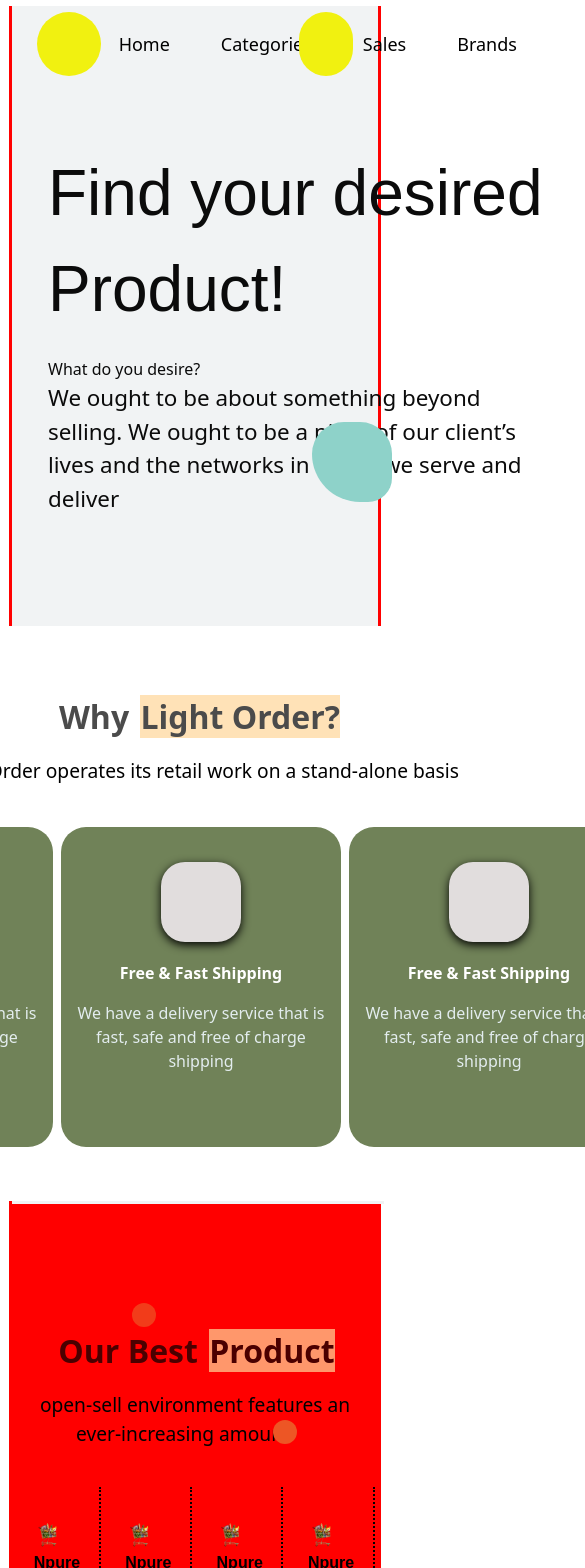
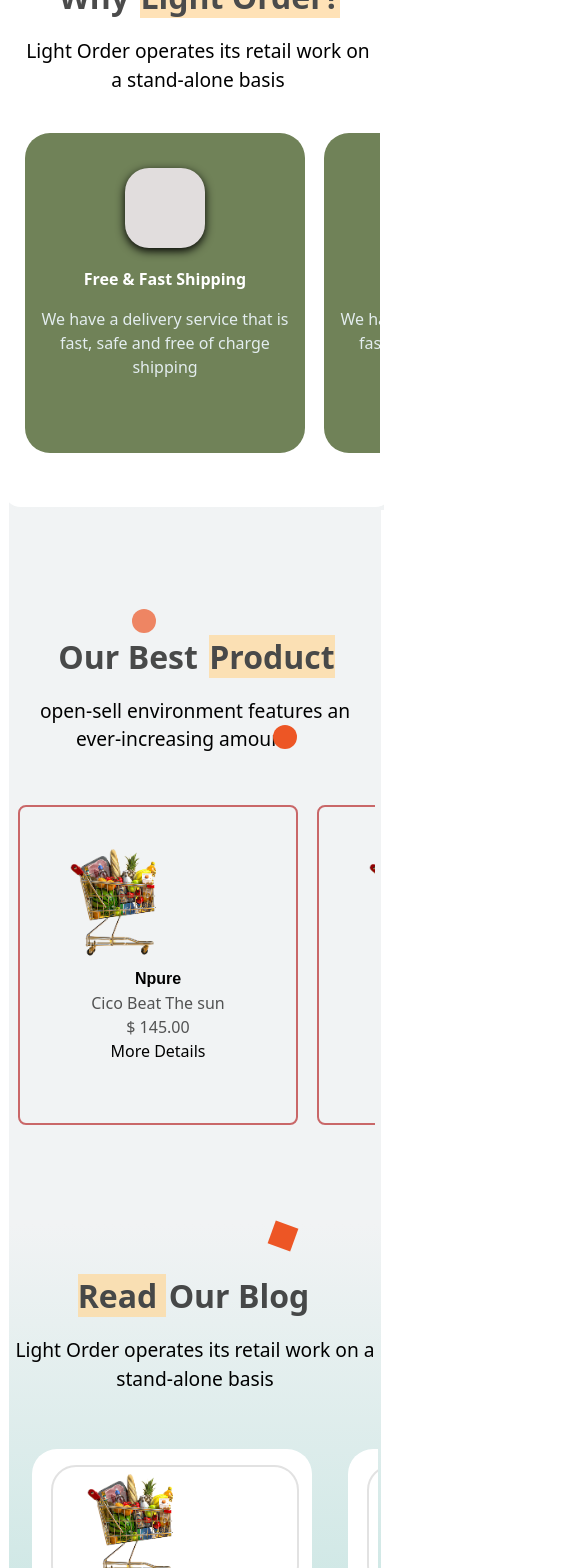
Before and after one commit to Jobsidney/Light-Order, a Next.js app: page / in a window 390 px wide. Shown: the top 1568 px of the page, 585 px wide, since content can reach past the window. Built offline with nearby package versions, Linux system fonts and the light colour scheme.

Commit message:
Direction icons

```diff
--- a/components/Cards/FloatCard.js
+++ b/components/Cards/FloatCard.js
@@ -1,7 +1,7 @@
 import { BsGrid3X3GapFill, BsList } from 'react-icons/bs';
 function FloatCard() {
   return (
-    <div className="fcard">
+    <div className="fcard ">
         <div className="icon">
 
         </div>
--- a/package.json
+++ b/package.json
@@ -15,7 +15,8 @@
     "next": "12.3.0",
     "react": "18.2.0",
     "react-dom": "18.2.0",
-    "react-icons": "^4.4.0"
+    "react-icons": "^4.4.0",
+    "tailwind-scrollbar-hide": "^1.1.7"
   },
   "devDependencies": {
     "autoprefixer": "^10.4.9",
--- a/pages/index.js
+++ b/pages/index.js
@@ -10,6 +10,7 @@ import IntroInfo from '../components/navBar/IntroInfo'
 import NavBar from '../components/navBar/NavBar'
 import Search from '../components/SearchBar/search'
 import styles from '../styles/Home.module.css'
+import {MdChevronLeft, MdChevronRight} from 'react-icons/md'
 
 export default function Home() {
   function Title({title,span,span2,des}){
@@ -22,14 +23,14 @@ export default function Home() {
   }
   return (
     <div className='body'>
-      <div className="wholeINtro">
+      {/* <div className="wholeINtro">
           <NavBar/>
           <IntroInfo/>
-        </div>
+        </div> */}
         <div className="descr">
-          <div className='floating-card'>
+          <div className='floating-card xsm:w-ful' >
             <Title title="Why " span={'Light Order?'} des="Light Order operates its retail work on a stand-alone basis"/>
-            <div className='inline-flex'>
+            <div className='flex xsm:w-full dp:justify-center xsm:overflow-x-scroll xsm:scroll xsm:white-space-nowrap xsm:scroll-smooth '>
               <FloatCard/>
               <FloatCard/>
               <FloatCard/>
@@ -39,7 +40,7 @@ export default function Home() {
         </div>
         <div className="products">
           <Title title={"Our Best "} span="Product" des={"open-sell environment features an ever-increasing amount"}/>
-          <div className="itemsCard flex justify-center">
+          <div className="itemsCard md:justify-center  xsm:overflow-x-scroll xsm:scroll xsm:white-space-nowrap xsm:scroll-smooth xsm:flex xsm:flex-row">
             <AdvertCard/>
             <AdvertCard/>
             <AdvertCard/>
@@ -48,7 +49,7 @@ export default function Home() {
         </div>
         <div className="blogs text-center">
           <Title title="Our Blog" span2={'Read '} des="Light Order operates its retail work on a stand-alone basis"/>
-          <div className="flex justify-center xsm:flex-wrap">
+          <div className="flex md:justify-center  xsm:overflow-x-scroll xsm:scroll xsm:white-space-nowrap xsm:scroll-smooth ">
             <BlogCards/>
             <BlogCards/>
             <BlogCards/>
@@ -58,15 +59,19 @@ export default function Home() {
               <p><span>10,000+</span> trusted reviews</p>
               <h2>by customers</h2>
             </div>
-            <div className="reviewCardsAll flex xsm:flex-wrap">
-              <ReviewsCard/>
-              <ReviewsCard/>
-              <ReviewsCard/>
-              <ReviewsCard/>
+            <div className="arrows flex flex-row items-center">
+              <MdChevronLeft size={40}/>
+              <div className="reviewCardsAll  flex flex-row  xsm:overflow-x-scroll xsm:scroll xsm:white-space-nowrap xsm:scroll-smooth xsm:flex xsm:flex-row">
+                <ReviewsCard/>
+                <ReviewsCard/>
+                <ReviewsCard/>
+                <ReviewsCard/>
+              </div>
+              <MdChevronRight size={40}/>
             </div>
           </div>
         </div>
-        <div className="subscription">
+        {/* <div className="subscription">
           <p>Subscribe Our Newsletter!</p>
           <form action="">
             <div>
@@ -74,8 +79,8 @@ export default function Home() {
             <button type='submit'>Subscribe</button>
             </div>
           </form>
-        </div>
-        <Footer/>
+        </div> */}
+        {/* <Footer/> */}
     </div>
   )
 }
--- a/styles/globals.css
+++ b/styles/globals.css
@@ -186,8 +186,8 @@
   background-image: linear-gradient( rgb(142,210,201) ,#F1F3F4);
 }
 .floating-card{
-  width: fit-content;
-  min-width: 60vw;
+  /* width: fit-content; */
+  width: 60vw;
   float: left;
   clear: both;
   height:fit-content;
@@ -235,8 +235,9 @@
 
 }
 .fcard{
-  height: 320px;
-  width: 280px;
+  min-height: 320px;
+  min-width: 280px;
+  max-width: 280px;
   border-radius: 25px;
   background-color: rgb(112,130,88);
   display: flex;
@@ -244,6 +245,8 @@
   align-items: center;
   text-align: center;
   padding: 2rem 1rem;
+  margin-right: 1rem;
+  /* margin: auto; */
 }
 .fcard> h2{
   color: white;
@@ -259,8 +262,8 @@
   justify-content: space-around;
 }
 .icon{
-  width: 5rem;
-  height: 5rem;
+  min-width: 5rem;
+  min-height: 5rem;
   background-color: rgb(225, 221, 221);
   border-radius: 30%;
   box-shadow: 0px 3px 10px black;
@@ -272,8 +275,6 @@
   border-top: none;
   border-bottom: none;
   border-left: none;
-
-
 }
 .Card>p,.Card>h4:last-of-type,.blogs>div>.fcard>p{
   margin-top: 0;
@@ -333,7 +334,7 @@ span{
   color: black;
   font-size: xx-large;
 }
-.reviews>div>.review{
+.review{
   width: 300px;
   min-height: 200px;
   height: fit-content;
@@ -341,16 +342,14 @@ span{
   padding: 1rem;
   align-items: flex-start;
 }
-.reviews>div>.review>div>div>h2{
+.review>div>div>h2{
   font-size: large;
 }
-.reviews>div>.review>p{
+.review>p{
   color: rgba(19, 18, 18,0.7);
   font-size:large;
 }
-.reviewCardsAll{
 
-}
 .subscription{
   background-color: #C96768;
   margin: 10rem 10%;
@@ -451,7 +450,32 @@ svg:hover, i:hover{
 }
 
 @media screen and (max-width: 768px) {
-  .body{
-    background-color: red;
+  .Card{
+    border-radius: 0px;
+    border: 2px solid #C96768;
+    background-color: transparent;
+    border-radius: 8px;
+    margin-top: 1rem;
+  }
+  .floating-card{
+    width: 100vw;
+    float: left;
+    clear: both;
+    height:fit-content;
+    background-color:white;
+    margin-top: -100px;
+    border-radius:  18px;
+    padding: 1rem 1rem 3rem 1rem;
+  }
+  .blogs{
+    margin-left: 0;
+    margin-right: 0;
+
+  }
+  .reviewCardsAll{
+  padding-left:0 ;
+  padding-right: 0;
+  margin-left: 0;
+  margin-right: 0;
   }
 }
--- a/tailwind.config.js
+++ b/tailwind.config.js
@@ -12,10 +12,10 @@ module.exports = {
       // => @media (min-width: 640px) { ... }
       'md':'768px',
 
-      'laptop': '1024px',
+      'lp': '1024px',
       // => @media (min-width: 1024px) { ... }
 
-      'desktop': '1280px',
+      'dp': '1280px',
       // => @media (min-width: 1280px) { ... }
     },
   },
```
Also changed, not shown: 1 other file (tests, documents, lock files or other folders).
